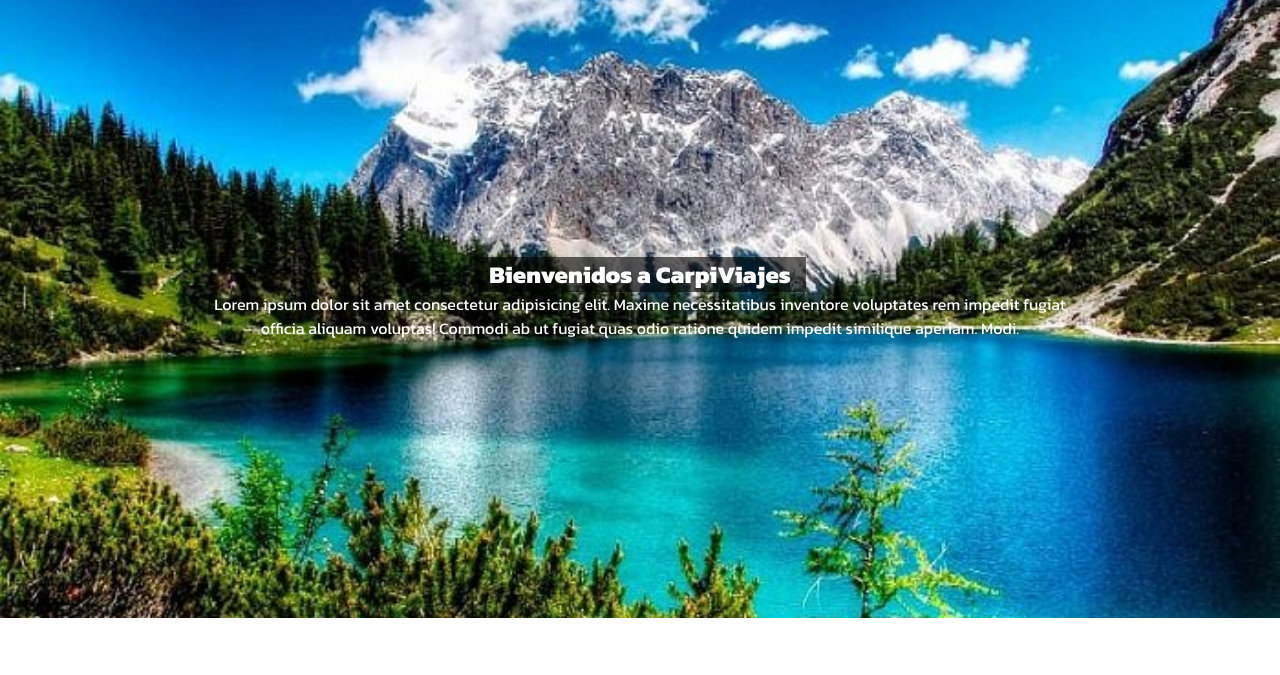
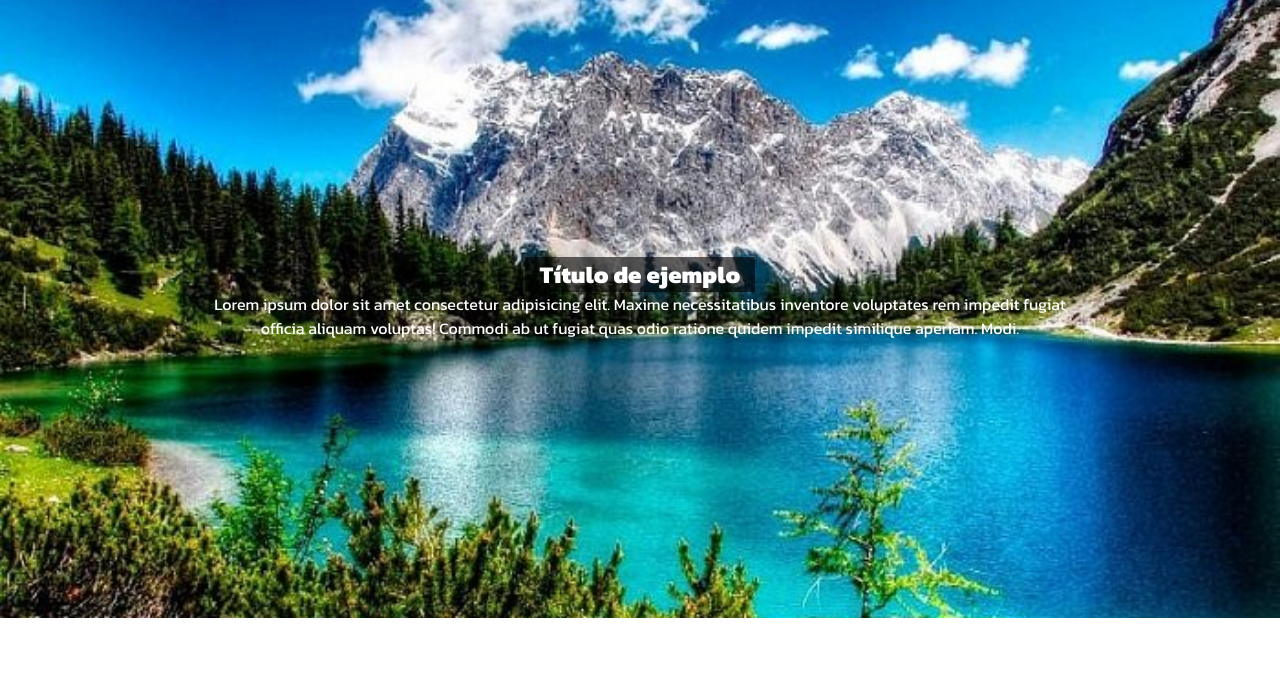
Before and after one commit to carpicoder/carpiviajes, a plain HTML site: page index.html in a window 1280 px wide. Shown: the part 70-745 px from the top of the page. Drawn offline with Linux system fonts and the light colour scheme.

Commit message:
Cambiamos título

```diff
--- a/index.html
+++ b/index.html
@@ -27,7 +27,7 @@
     </header>
     <main>
         <section class="imagenPrincipal">
-            <h2>Bienvenidos a CarpiViajes</h2>
+            <h2>Título de ejemplo</h2>
             <p>Lorem ipsum dolor sit amet consectetur adipisicing elit. Maxime necessitatibus inventore voluptates rem impedit fugiat officia aliquam voluptas! Commodi ab ut fugiat quas odio ratione quidem impedit similique aperiam. Modi.</p>
         </section>
         <section class="tarjetitas">
```
